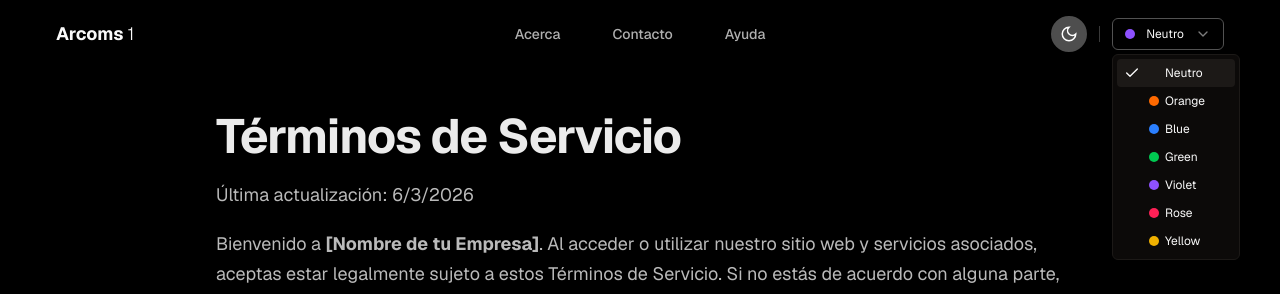
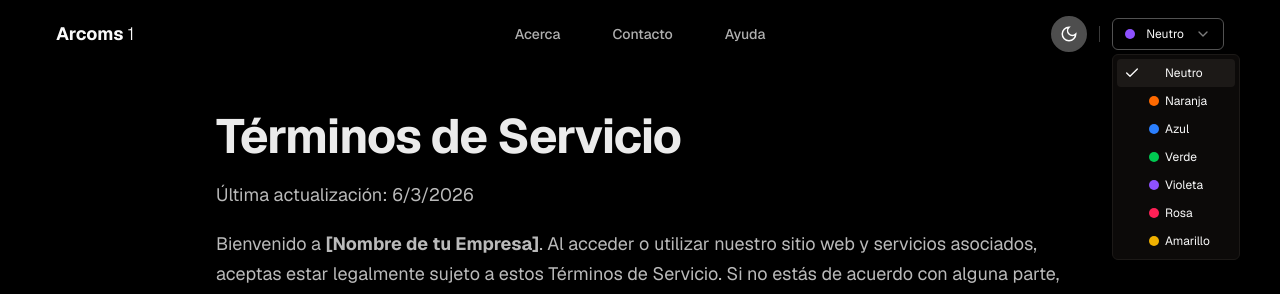
Before and after one commit to EmirPolito/Arcoms-1, a Next.js app: page /tos in a window 1280 px wide. Both pictures are taken after a click on the button "Neutro". Shown: the top 294 px of the page. Built offline with nearby package versions, Linux system fonts and the light colour scheme.

Commit message:
feat: add ThemeSwitcher component with configurable theme and color settings

```diff
--- a/components/21-colores-comp.tsx
+++ b/components/21-colores-comp.tsx
@@ -35,6 +35,15 @@ const colorClasses: Record<ColorTheme, string> = {
     violet: "bg-violet-500",
     rose: "bg-rose-500",
     yellow: "bg-yellow-500",
+};
+
+const colorTranslations: Record<ColorTheme, string> = {
+  orange: "Naranja",
+  blue: "Azul",
+  green: "Verde",
+  violet: "Violeta",
+  rose: "Rosa",
+  yellow: "Amarillo",
 };
 
 export function ThemeSwitcher() {
@@ -120,7 +129,7 @@ export function ThemeSwitcher() {
   const colorLabel =
     color === "neutro"
       ? "Neutro"
-      : color.charAt(0).toUpperCase() + color.slice(1);
+      : colorTranslations[color as ColorTheme];
 
   return (
     <div className="flex gap-2 sm:gap-3 items-center">
@@ -159,7 +168,7 @@ export function ThemeSwitcher() {
             <SelectItem key={c} value={c} className="text-xs">
               <span className="flex items-center gap-1.5">
                 <span className={`w-2.5 h-2.5 rounded-full ${colorClasses[c]}`} />
-                {c.charAt(0).toUpperCase() + c.slice(1)}
+                {colorTranslations[c]}
               </span>
             </SelectItem>
           ))}
```
